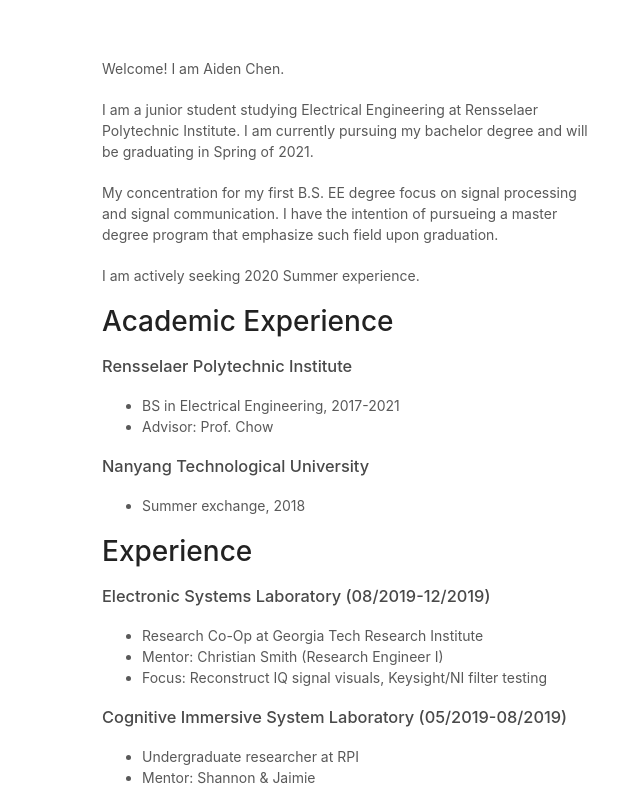
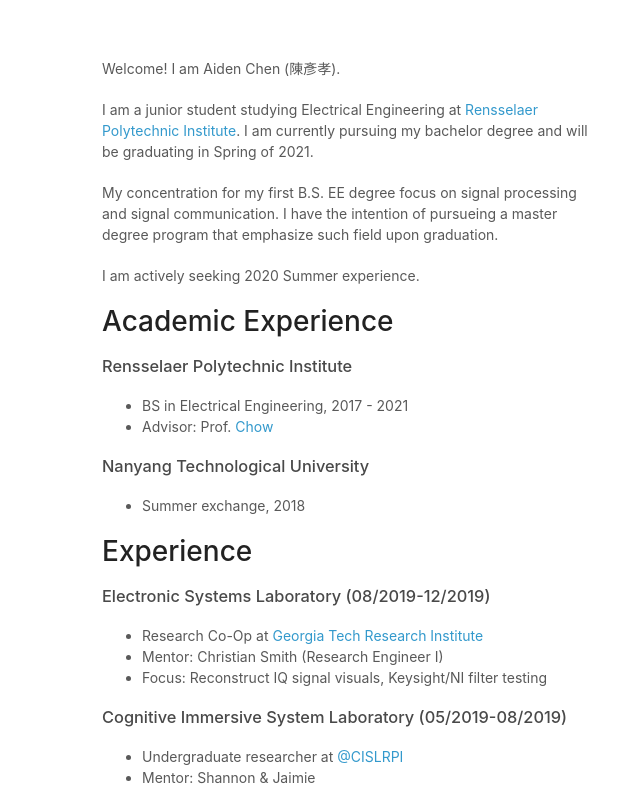
Before and after one commit to cheny51/homepage, a plain HTML site: page index.html in a window 1280 px wide. Shown: the top 791 px of the page, 468-1086 px from the left. Drawn offline with Linux system fonts and the light colour scheme.

Commit message:
Update on spacing

```diff
--- a/index.html
+++ b/index.html
@@ -20,11 +20,11 @@
         <p>cheny51@rpi.edu</p>
       </header>
       <section>
-        <p>Welcome! I am Aiden Chen. </p>
+        <p>Welcome! I am Aiden Chen (陳彥孝). </p>
 
         <p>
-          I am a junior student studying Electrical Engineering at Rensselaer Polytechnic Institute. I am currently pursuing
-          my bachelor degree and will be graduating in Spring of 2021.
+          I am a junior student studying Electrical Engineering at <a href="https://rpi.edu">Rensselaer Polytechnic Institute</a>.
+          I am currently pursuing my bachelor degree and will be graduating in Spring of 2021.
         </p>
 
         <p>
@@ -39,8 +39,8 @@
         <h1>Academic Experience</h1>
         <h3>Rensselaer Polytechnic Institute</h3>
         <ul>
-          <li>BS in Electrical Engineering, 2017-2021</li>
-          <li>Advisor: Prof. Chow</li>
+          <li>BS in Electrical Engineering, 2017 - 2021</li>
+          <li>Advisor: Prof. <a href="https://www.ecse.rpi.edu/~chowj/">Chow</a></li>
         </ul>
 
         <h3>Nanyang Technological University</h3>
@@ -52,14 +52,14 @@
 
         <h3>Electronic Systems Laboratory (08/2019-12/2019)</h3>
         <ul>
-          <li>Research Co-Op at Georgia Tech Research Institute</li>
+          <li>Research Co-Op at <a href="https://gtri.gatech.edu">Georgia Tech Research Institute</a></li>
           <li>Mentor: Christian Smith (Research Engineer I)</li>
           <li>Focus: Reconstruct IQ signal visuals, Keysight/NI filter testing</li>
         </ul>
 
         <h3>Cognitive Immersive System Laboratory (05/2019-08/2019)</h3>
         <ul>
-          <li>Undergraduate researcher at RPI</li>
+          <li>Undergraduate researcher at <a href="https://cisl.rpi.edu/">@CISLRPI</a></li>
           <li>Mentor: Shannon & Jaimie </li>
           <li>Focus: Content analysis</li>
         </ul>
@@ -237,6 +237,8 @@
         <p>I get 10 times more traffic from <a href="http://google.com/" title="Google">Google</a> than from<br>
         <a href="http://search.yahoo.com/" title="Yahoo Search">Yahoo</a> or <a href="http://search.msn.com/" title="MSN Search">MSN</a>.</p>
       -->
+      <br></br>
+      <br></br>
       <p>Updated: November 2, 2019</p>
       </section>
       <footer>
```
